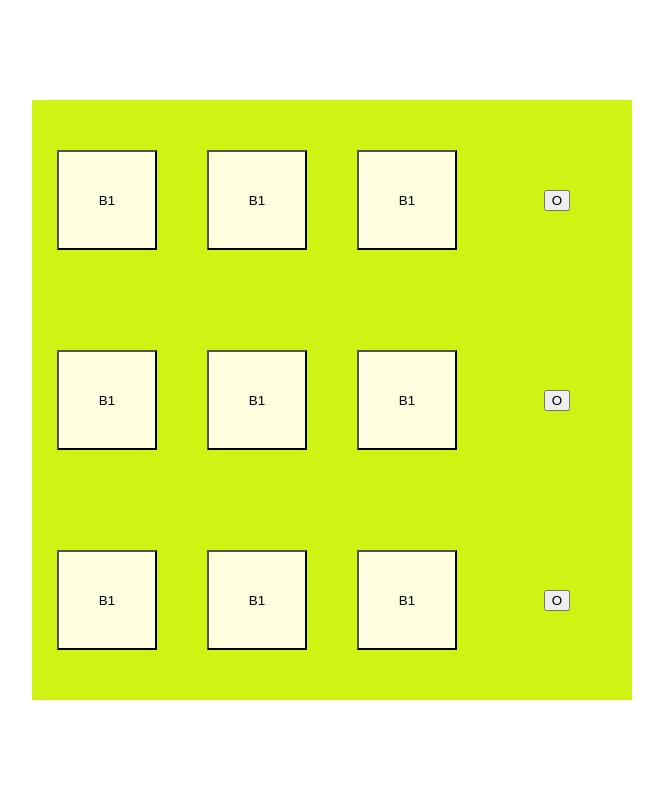
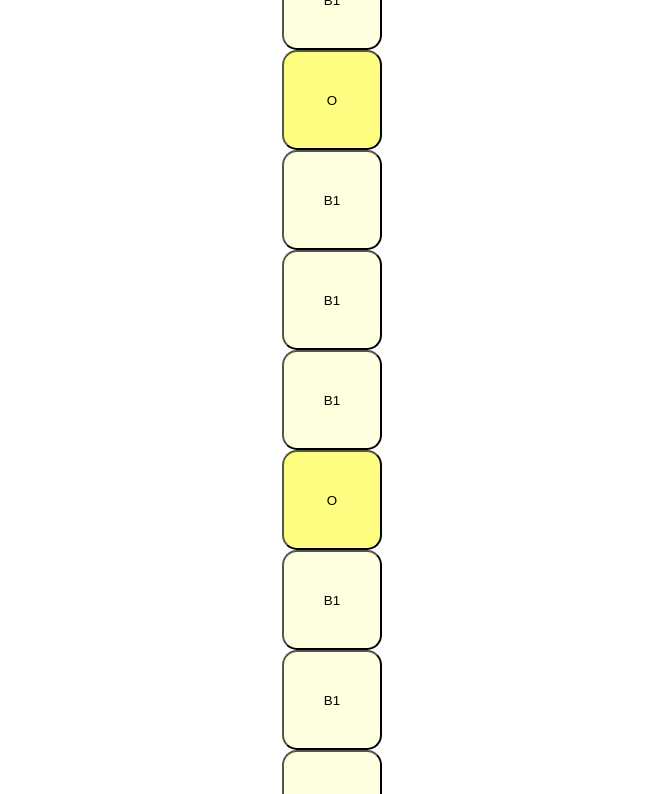
Before and after one commit to Widido1/calculator, a React (Create React App) app: page / in a window 1280 px wide. Shown: the top 794 px of the page, without its empty margins (308-971 px from the left). Built offline with nearby package versions, Linux system fonts and the light colour scheme; the HTML template or start-up script is replaced by a standard one.

Commit message:
change section css

```diff
--- a/src/App.css
+++ b/src/App.css
@@ -12,13 +12,20 @@ body {
 }
 
 .b1{
-  border-radius: 1,5px;
+  border-radius: 15px;
   background-color: #FEFFDE;
   width: 100px;
   height: 100px;
 }
 
-#Calculator{
+.b2{
+  border-radius: 15px;
+  background-color: #FFFD81;
+  width: 100px;
+  height: 100px;
+}
+
+#4x3{
   display: grid;
   grid-template-columns: 150px 150px 150px 150px;
   align-items: center;
--- a/src/ReactComponents/Calculator.jsx
+++ b/src/ReactComponents/Calculator.jsx
@@ -6,6 +6,7 @@ import Operator_b from "./Operator_b";
 export default function CalculatorBox(){
     return(
         <div id="Calculator">
+           <div id="4x3">
                 <NumericB />
                 <NumericB />
                 <NumericB />
@@ -18,6 +19,10 @@ export default function CalculatorBox(){
                 <NumericB />
                 <NumericB />
                 <Operator_b/>
+                <NumericB />
+            </div>
+
+
 
         </div>
     );
--- a/src/ReactComponents/Operator_b.jsx
+++ b/src/ReactComponents/Operator_b.jsx
@@ -3,7 +3,7 @@ import React, {useState, useEffect} from "react";
 export default function Operator_b(){
     return(
         <div>
-            <button>O</button>
+            <button class="b2">O</button>
         </div>
     )
 }
```
Lines whose indentation alone changed are shown as unchanged.
